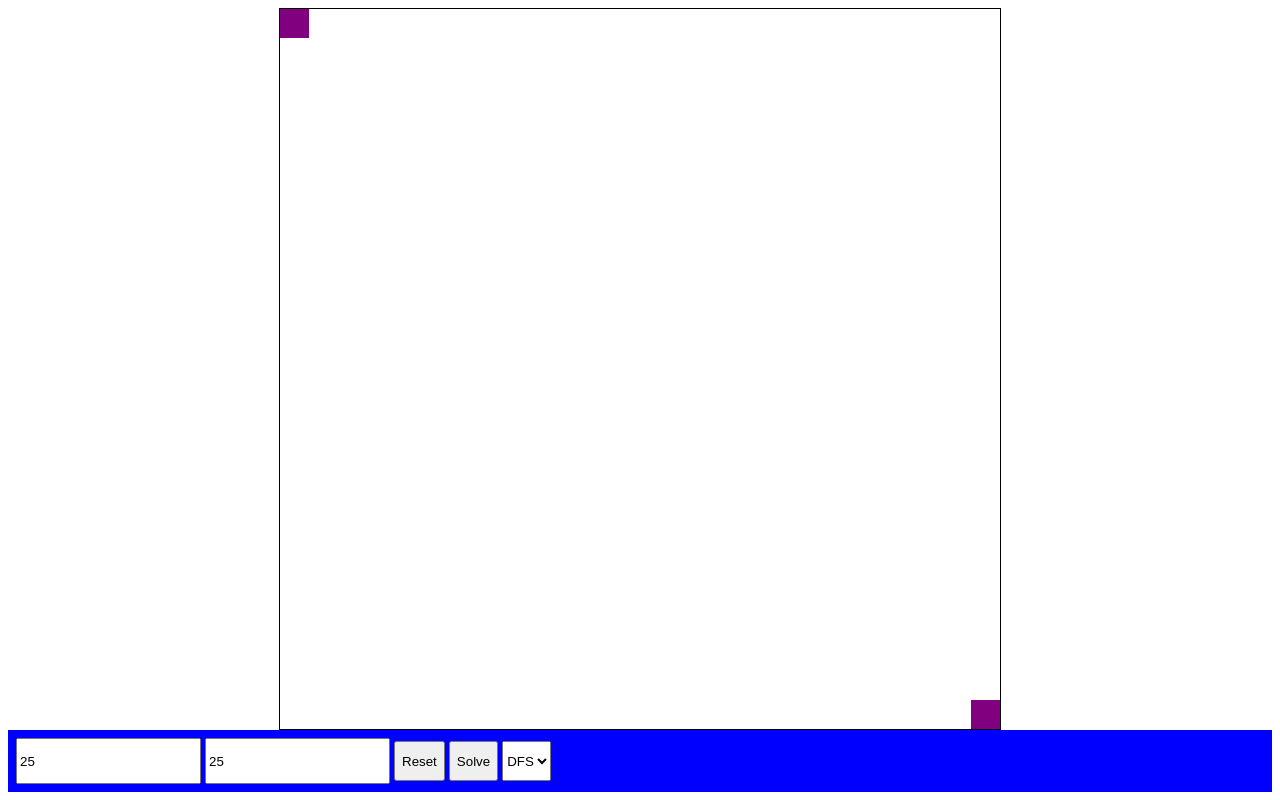
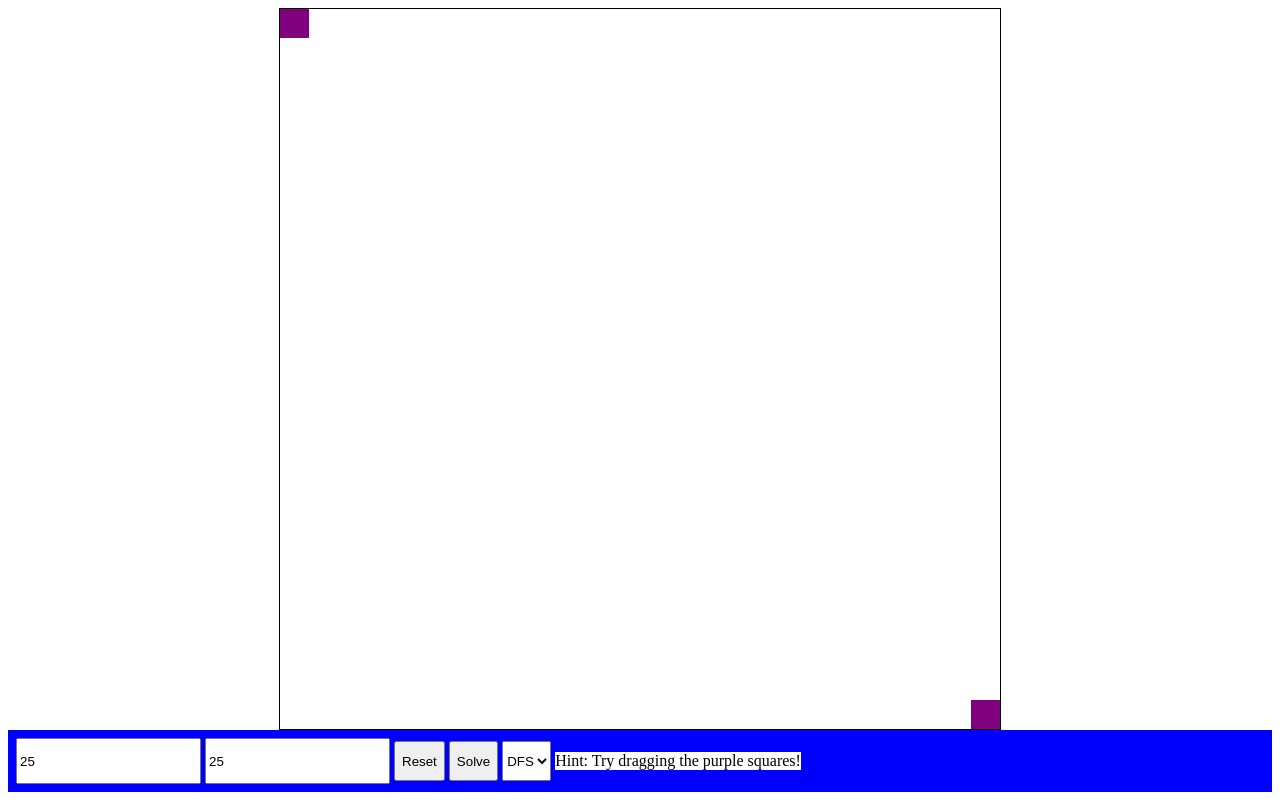
Before and after one commit to philip-johnson36/maze-solver, a plain HTML site: page index.html in a window 1280 px wide. Drawn offline with Linux system fonts and the light colour scheme.

Commit message:
added hint to drag start/end

```diff
--- a/index.html
+++ b/index.html
@@ -14,6 +14,7 @@
     <option value="DFS">DFS</option>
     <option value="BFS">BFS</option>
   </select>
+  <div class = "textDiv">Hint: Try dragging the purple squares!</div>
 </div>
 
 
--- a/style.css
+++ b/style.css
@@ -22,3 +22,8 @@
   padding: 0px;
   float: left;
 }
+.textDiv{
+  margin:auto;
+  display:inline-block;
+  background-color: white;
+}
```
